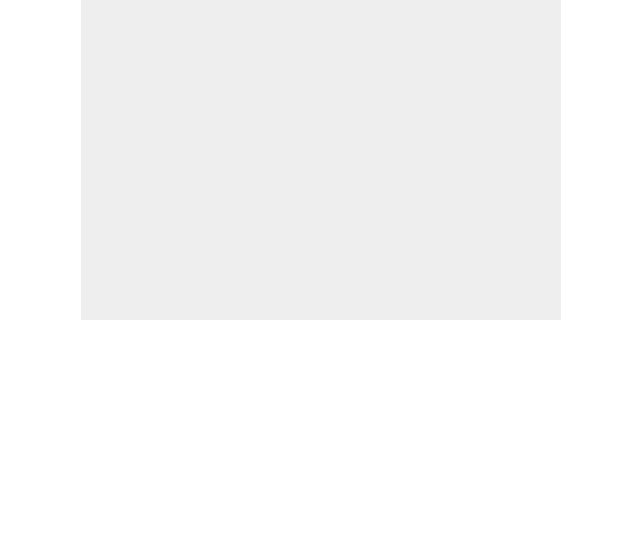
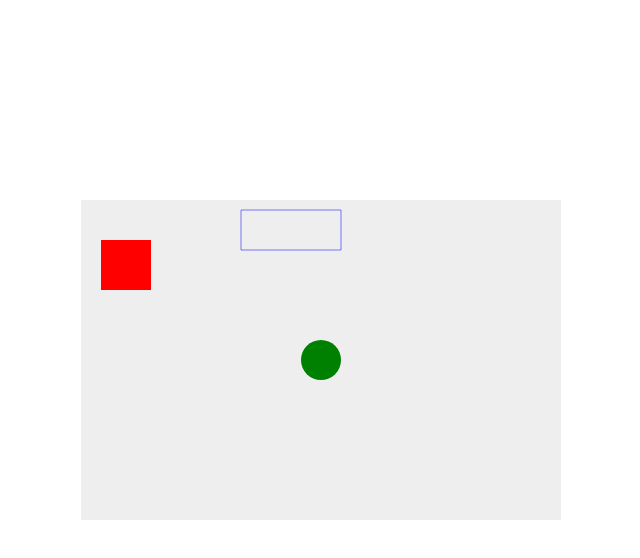
Before and after one commit to horkman/enrichment_2023-2024, a plain HTML site: page games/breakout_only_javascript/index.html in a window 1280 px wide. Shown: the whole page, without its empty margins (319-959 px from the left). Drawn offline with Linux system fonts and the light colour scheme.

Commit message:
step 1 done

```diff
--- a/games/breakout_only_javascript/index.html
+++ b/games/breakout_only_javascript/index.html
@@ -4,14 +4,10 @@
     <meta charset="utf-8" />
     <title>2D breakout game using pure JavaScript</title>
     <style>
-      * {
-        padding: 0;
-        margin: 0;
-      }
       canvas {
         background: #eee;
         display: block;
-        margin: 0 auto;
+        margin: 200px auto 0 auto;
       }
     </style>
   </head>
@@ -19,7 +15,26 @@
     <canvas id="myCanvas" width="480" height="320"></canvas>
 
     <script>
-      // JavaScript code goes here
+      const canvas = document.getElementById("myCanvas");
+      const ctx = canvas.getContext("2d");
+
+      ctx.beginPath();
+      ctx.rect(20, 40, 50, 50);
+      ctx.fillStyle = "#FF0000";
+      ctx.fill();
+      ctx.closePath();
+
+      ctx.beginPath();
+      ctx.arc(240, 160, 20, 0, Math.PI * 2, false);
+      ctx.fillStyle = "green";
+      ctx.fill();
+      ctx.closePath();
+
+      ctx.beginPath();
+      ctx.rect(160, 10, 100, 40);
+      ctx.strokeStyle = "rgba(0, 0, 255, 0.5)";
+      ctx.stroke();
+      ctx.closePath();
     </script>
   </body>
 </html>
```
